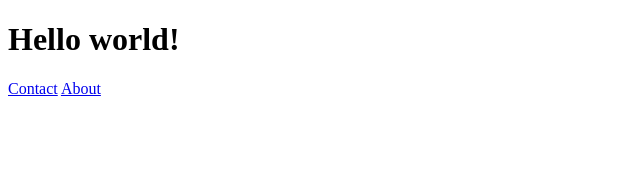
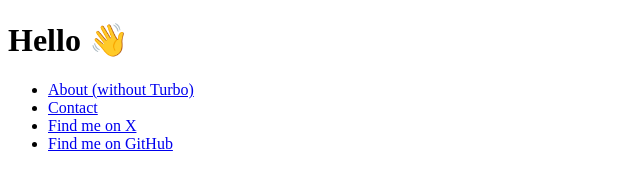
Before and after one commit to arjunkomath/turbopages, a website built with Vite: page demo/index.html in a window 1280 px wide. Shown: the whole page, without its empty margins (0-640 px from the left). Built offline with nearby package versions, Linux system fonts and the light colour scheme.

Commit message:
Add logger

```diff
--- a/demo/index.html
+++ b/demo/index.html
@@ -1,19 +1,24 @@
 <!doctype html>
 <html>
   <head>
-  <meta charset="UTF-8">
-  <meta name="viewport" content="width=device-width, initial-scale=1.0">
+    <meta charset="UTF-8" />
+    <meta name="viewport" content="width=device-width, initial-scale=1.0" />
     <script defer type="module">
-    import Turbopages from '/turbopages.js';
-    const turbo = new Turbopages();
+      import Turbopages from "/turbopages.js";
+      const turbo = new Turbopages({ tracing: true });
     </script>
   </head>
   <body>
-  <h1>
-    Hello world!
-  </h1>
-
-  <a href="/contact">Contact</a>
-  <a href="/about">About</a>
+    <h1>Hello 👋</h1>
+    <ul>
+      <li><a data-turbo="false" href="/about">About (without Turbo)</a></li>
+      <li><a href="/contact">Contact</a></li>
+      <li><a target="_blank" href="https://x.com/arjunz">Find me on X</a></li>
+      <li>
+        <a target="_blank" href="https://github.com/arjunkomath"
+          >Find me on GitHub</a
+        >
+      </li>
+    </ul>
   </body>
 </html>
```
Also changed, not shown: demo/about.html (+15 -12 lines), demo/contact.html (+8 -9 lines), lib/index.ts (+20 -2 lines). Lines whose indentation alone changed are shown as unchanged.
